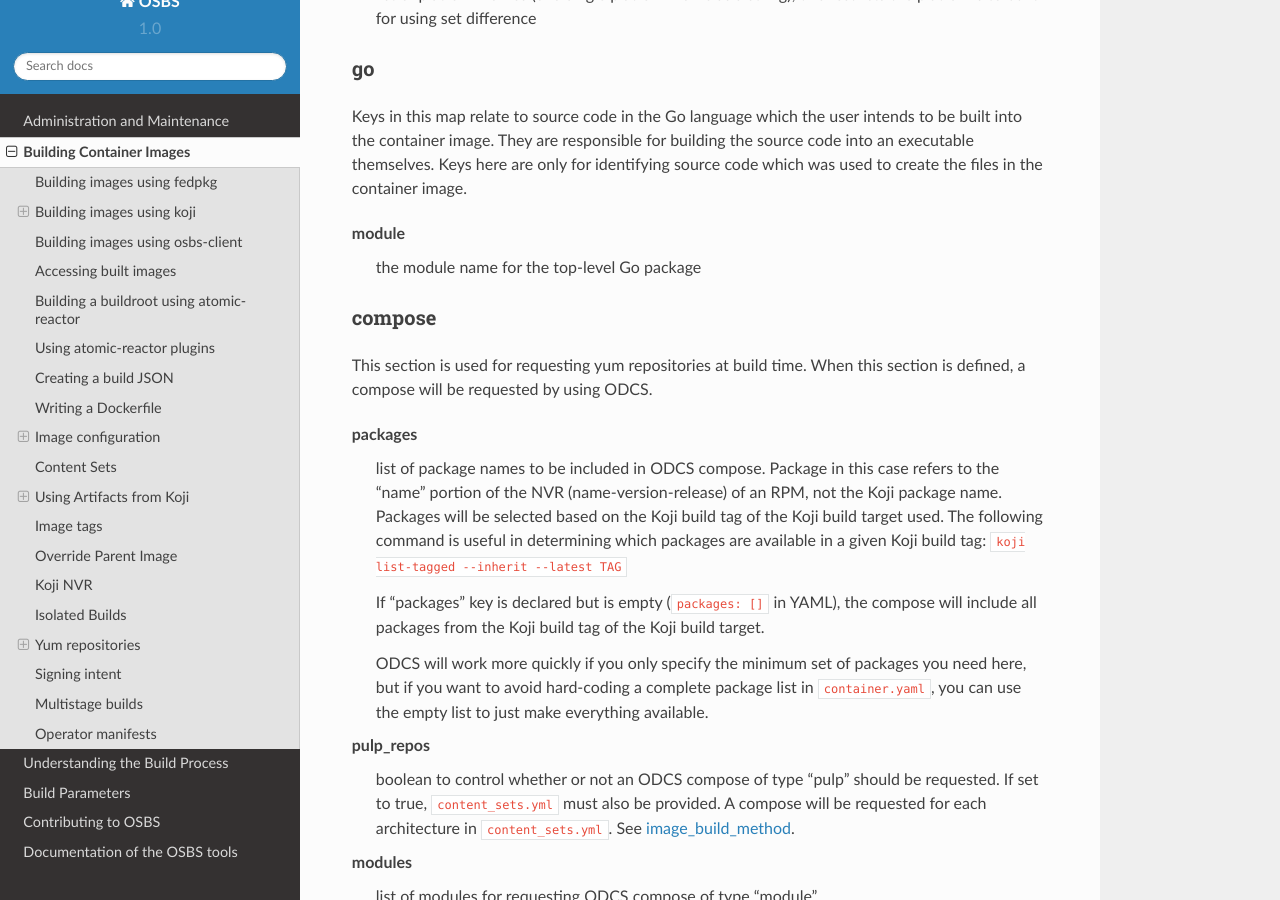
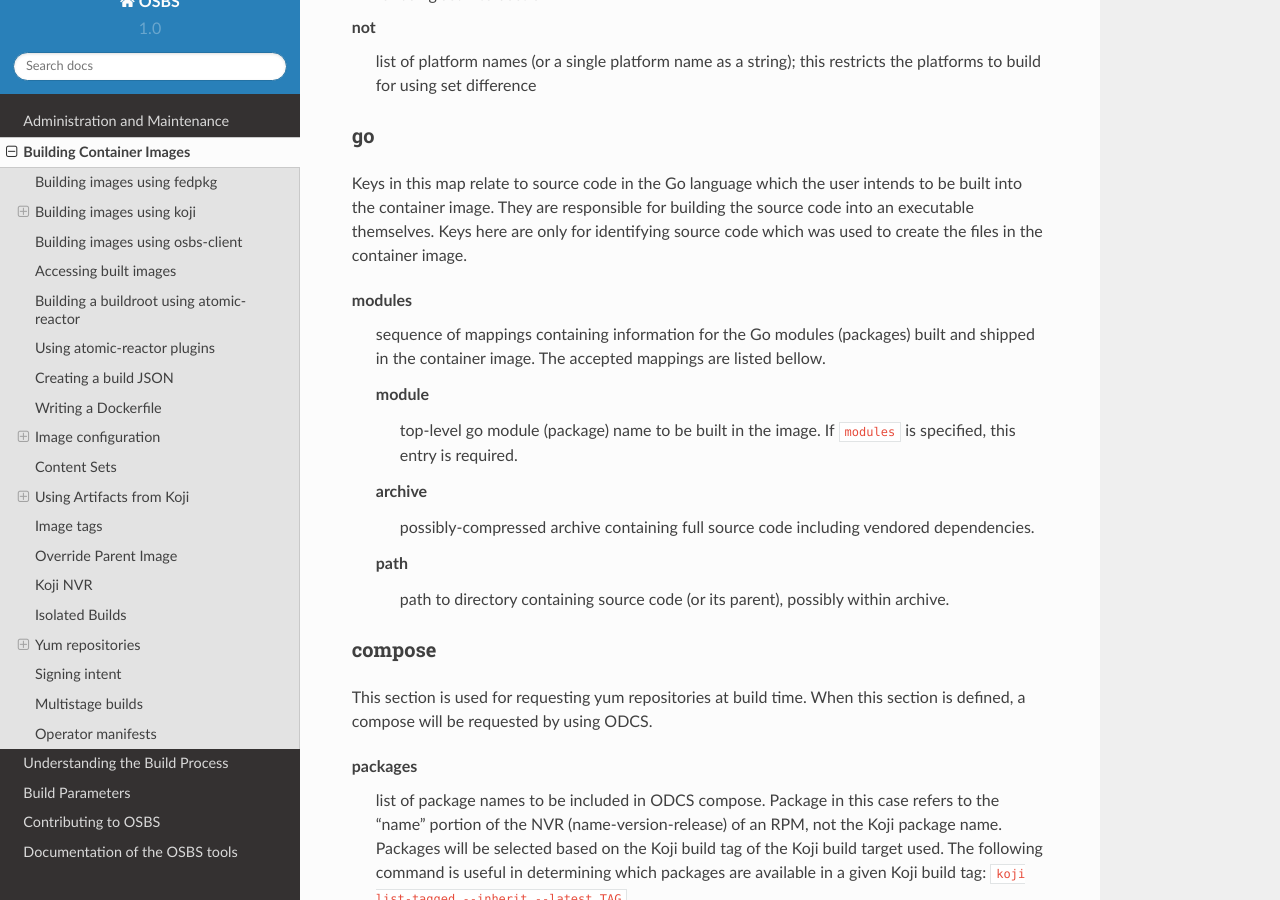
Before and after one commit to containerbuildsystem/osbs-docs, a Sphinx documentation site: the page built from docs/users.rst, in a window 1280 px wide and 900 px high, scrolled down 2666 px. Built offline with Sphinx 7.4.7 and the Read the Docs theme 2.0.0, drawn with Linux system fonts in a browser that asks for light colours; some of the changed text lies outside the part shown.

Commit message:
Update documentation for container.yaml go key
Signed-off-by: Athos Ribeiro <athos@redhat.com>

```diff
--- a/docs/users.rst
+++ b/docs/users.rst
@@ -100,7 +100,11 @@ An example::
     not: armhfp
 
   go:
-    module: example.com/go/packagename
+    modules:
+      - module: example.com/go/packagename
+      - module: example.com/go/anotherpackage
+        archive: anotherpackage.tar.gz
+        path: anotherpackage-v0.54.1
 
   compose:
     # used for requesting ODCS compose of type "tag"
@@ -147,8 +151,17 @@ responsible for building the source code into an executable
 themselves. Keys here are only for identifying source code which was
 used to create the files in the container image.
 
-module
-  the module name for the top-level Go package
+modules
+  sequence of mappings containing information for the Go modules (packages) built and shipped in the container image. The accepted mappings are listed bellow.
+
+  module
+    top-level go module (package) name to be built in the image. If ``modules`` is specified, this entry is required.
+
+  archive
+    possibly-compressed archive containing full source code including vendored dependencies.
+
+  path
+    path to directory containing source code (or its parent), possibly within archive.
 
 .. _container.yaml-compose:
 
```
